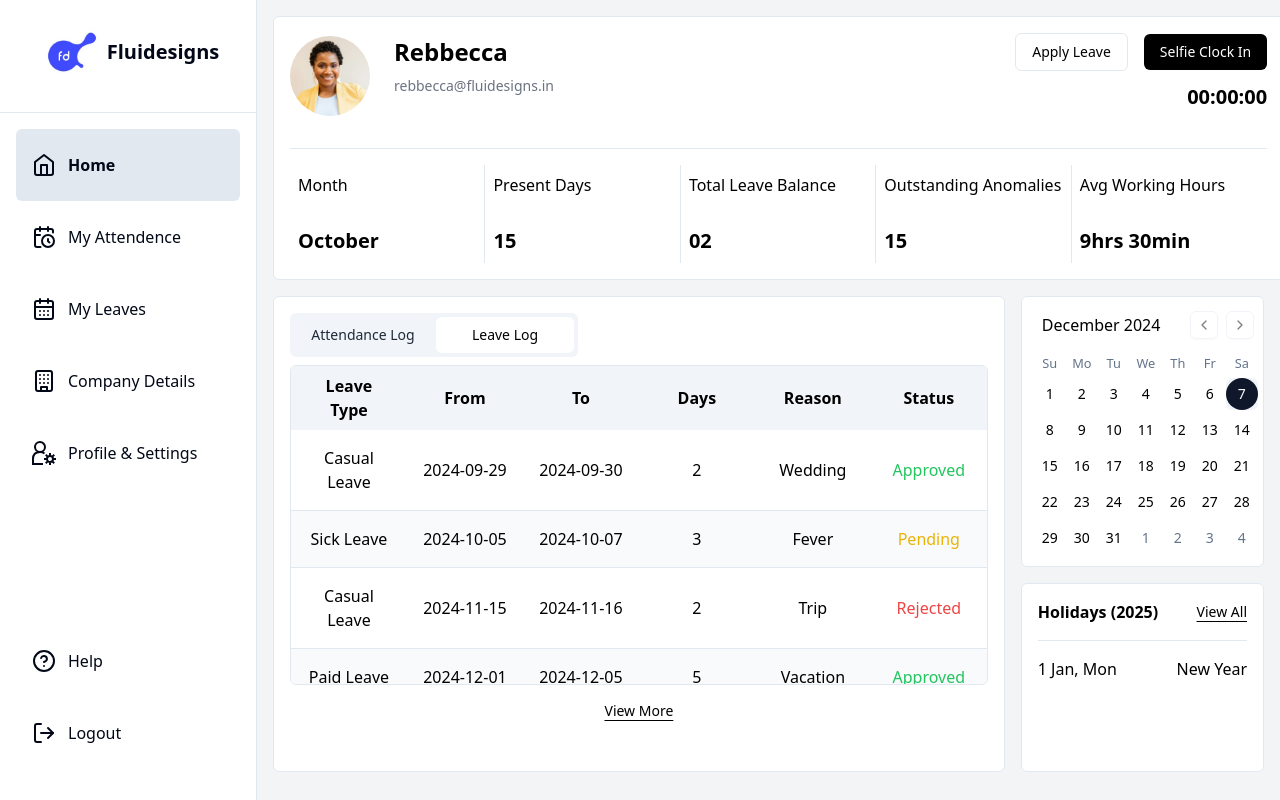
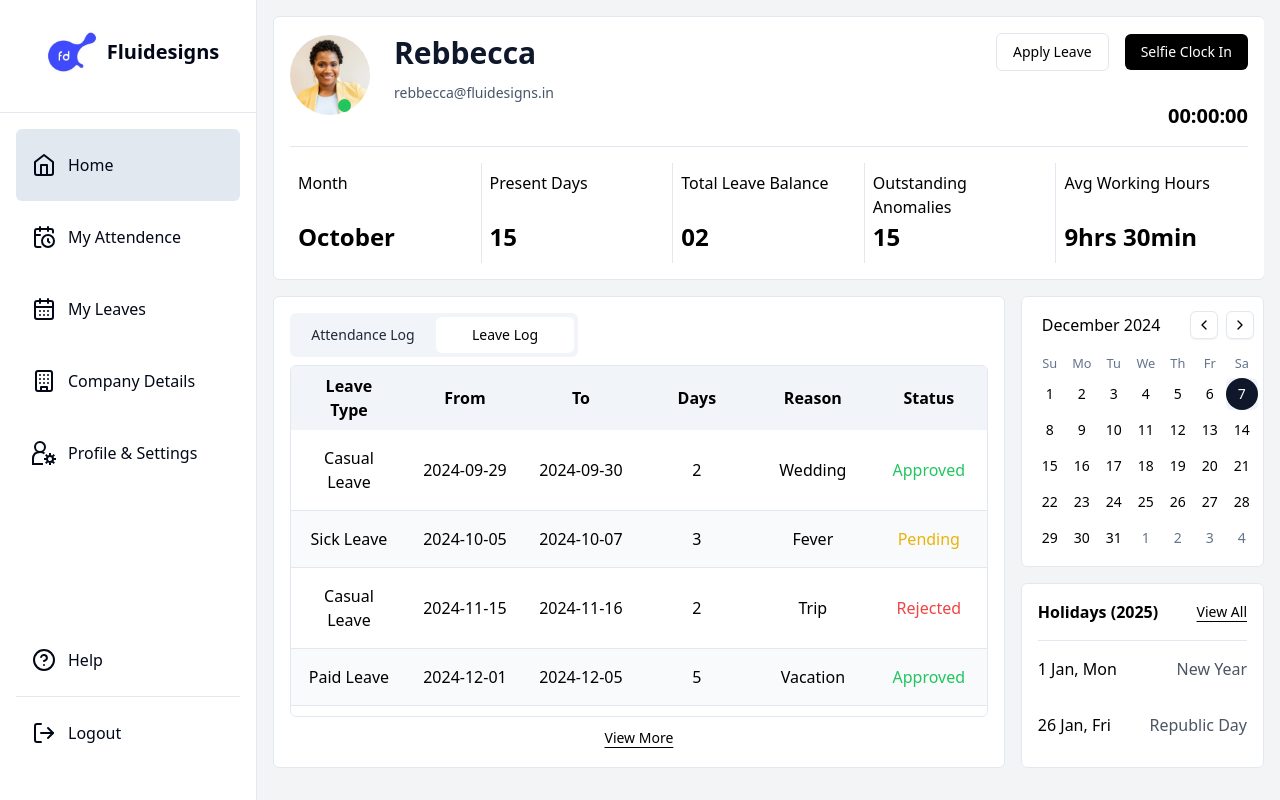
Before and after one commit to Gpooja13/Fluidesigns-Assignment, a React (Vite) app: page / in a window 1280 px wide. Built offline with nearby package versions, Linux system fonts and the light colour scheme.

Commit message:
second commit

```diff
--- a/src/App.jsx
+++ b/src/App.jsx
@@ -9,7 +9,6 @@ const App = () => {
   return (
     <Router>
       <Routes>
-        {/* Wrap routes with MainLayout */}
         <Route path="/" element={<MainLayout />}>
           <Route index element={<Home />} />
           <Route path="/attendence" element={<ComingSoon/>} />
--- a/src/Info/Info.jsx
+++ b/src/Info/Info.jsx
@@ -7,6 +7,46 @@ export const overviewDetails={
 }
 
 export const leaveLog = [
+    {
+      leaveType: "Casual Leave",
+      from: "2024-09-29",
+      to: "2024-09-30",
+      days: 2,
+      reason: "Wedding",
+      status: "Approved",
+    },
+    {
+      leaveType: "Sick Leave",
+      from: "2024-10-05",
+      to: "2024-10-07",
+      days: 3,
+      reason: "Fever",
+      status: "Pending",
+    },
+    {
+      leaveType: "Casual Leave",
+      from: "2024-11-15",
+      to: "2024-11-16",
+      days: 2,
+      reason: "Trip",
+      status: "Rejected",
+    },
+    {
+      leaveType: "Paid Leave",
+      from: "2024-12-01",
+      to: "2024-12-05",
+      days: 5,
+      reason: "Vacation",
+      status: "Approved",
+    },
+    {
+      leaveType: "Sick Leave",
+      from: "2024-12-10",
+      to: "2024-12-12",
+      days: 3,
+      reason: "Infection",
+      status: "Pending",
+    },
     {
       leaveType: "Casual Leave",
       from: "2024-09-29",
@@ -79,4 +119,45 @@ export const leaveLog = [
       hoursWorked: "7",
       status: "Present",
     },
+    {
+      date: "01-12-2024",
+      checkIn: "9:00 AM",
+      checkOut: "5:00 PM",
+      hoursWorked: "8",
+      status: "Present",
+    },
+    {
+      date: "02-12-2024",
+      checkIn: "9:30 AM",
+      checkOut: "5:30 PM",
+      hoursWorked: "8",
+      status: "Present",
+    },
+    {
+      date: "03-12-2024",
+      checkIn: "-",
+      checkOut: "-",
+      hoursWorked: "0",
+      status: "Absent",
+    },
+    {
+      date: "04-12-2024",
+      checkIn: "9:25 AM",
+      checkOut: "5:00 PM",
+      hoursWorked: "7",
+      status: "Present",
+    },
   ];
+
+
+  export const holidaylist = [
+    { date: "1 Jan", day: "Mon", description: "New Year" },
+    { date: "26 Jan", day: "Fri", description: "Republic Day" },
+    { date: "8 Mar", day: "Fri", description: "Holi" },
+    { date: "29 Mar", day: "Sat", description: "Good Friday" },
+    { date: "1 May", day: "Wed", description: "Labor Day" },
+    { date: "15 Aug", day: "Thu", description: "Independence Day" },
+    { date: "2 Oct", day: "Wed", description: "Gandhi Jayanti" },
+    { date: "10 Nov", day: "Sun", description: "Diwali" },
+    { date: "25 Dec", day: "Wed", description: "Christmas" },
+  ];
--- a/src/components/Frame.jsx
+++ b/src/components/Frame.jsx
@@ -3,7 +3,7 @@ import { Outlet } from "react-router-dom";
 
 const Frame = () => {
   return (
-    <main className="min-w-0 flex-1 overflow-auto bg-gray-100 thin-scrollbar"><Outlet/></main>
+    <main className="min-w-0 flex-1 overflow-y-auto bg-gray-100 thin-scrollbar"><Outlet/></main>
   );
 };
 
--- a/src/components/Holidays.jsx
+++ b/src/components/Holidays.jsx
@@ -1,12 +1,19 @@
 import React, { useState } from "react";
 import { Calendar } from "./ui/calendar";
+import { holidaylist } from "@/Info/Info";
 
 const Holidays = () => {
   const [date, setDate] = useState(new Date());
+  const [showAll, setShowAll] = useState(false);
+
+  const initialCount = 5;
+  const displayedHolidays = showAll ? holidaylist : holidaylist.slice(0, initialCount);
+
+  const toggleShowAll = () => setShowAll(!showAll);
 
   return (
-    <aside className="w-[19vw] h-[59.5vh] gap-4 rounded-md flex flex-col">
-    {/* Calendar */}
+    <aside className="w-[19vw] h-[calc(100vh-41vh)] gap-4 rounded-md flex flex-col">
+      {/* Calendar */}
       <Calendar
         mode="single"
         selected={date}
@@ -14,20 +21,27 @@ const Holidays = () => {
         className="rounded-md border bg-white"
       />
       {/* Holidays */}
-      <div className="bg-white w-full h-full flex flex-col border border-slate-200 rounded-md p-4 gap-4">
+      <div className="bg-white w-full min-h-[calc(100vh-33vh-50vh)] flex flex-col border border-slate-200 rounded-md p-4 pb-6 gap-4">
+        {/* Fixed Header */}
         <div className="flex justify-between items-center">
           <h5 className="font-semibold text-black">Holidays (2025)</h5>
-          <button className="underline underline-offset-4 text-sm text-black">
-            View All
+          <button
+            className="underline underline-offset-4 text-sm text-black"
+            onClick={toggleShowAll}
+          >
+            {showAll ? "Show Less" : "View All"}
           </button>
         </div>
         <hr />
-        <div>
-          <ul className="overflow-scroll thin-scrollbar">
-            <li className="flex justify-between items-center text-black">
-              <span>1 Jan, Mon</span>
-              <span>New Year</span>
-            </li>
+        {/* Scrollable List */}
+        <div className="overflow-y-auto thin-scrollbar flex-1">
+          <ul className="flex flex-col gap-8">
+            {displayedHolidays.map((holiday, index) => (
+              <li key={index} className="flex justify-between items-center">
+                <span className="text-black">{`${holiday.date}, ${holiday.day}`}</span>
+                <span>{holiday.description}</span>
+              </li>
+            ))}
           </ul>
         </div>
       </div>
--- a/src/components/LeavesRecord.jsx
+++ b/src/components/LeavesRecord.jsx
@@ -3,10 +3,22 @@ import { leaveLog, attendanceLog } from "../Info/Info";
 
 const LeavesRecord = () => {
   const [selected, setSelected] = useState("LeaveLog");
+  const [showAll, setShowAll] = useState(false);
+
+  // Number of logs to display initially
+  const initialCount = 5;
+
+  // Determine which log list to show
+  const getLogsToDisplay = () => {
+    const logs = selected === "LeaveLog" ? leaveLog : attendanceLog;
+    return showAll ? logs : logs.slice(0, initialCount);
+  };
 
   const renderTableContent = () => {
+    const logsToDisplay = getLogsToDisplay();
+
     if (selected === "LeaveLog") {
-      return leaveLog.map((log, index) => (
+      return logsToDisplay.map((log, index) => (
         <tr
           key={index}
           className={`${
@@ -34,7 +46,7 @@ const LeavesRecord = () => {
         </tr>
       ));
     } else if (selected === "AttendanceLog") {
-      return attendanceLog.map((log, index) => (
+      return logsToDisplay.map((log, index) => (
         <tr
           key={index}
           className={`${
@@ -63,8 +75,11 @@ const LeavesRecord = () => {
     }
   };
 
+  const handleViewMore = () => setShowAll(!showAll);
+
   return (
-    <div className="w-[59vw] h-[59.5vh] flex flex-col bg-white border border-slate-200 rounded-md p-4 gap-2">
+    <div className="w-[calc(100vw-16rem)] h-[calc(100vh-41vh)] flex flex-col bg-white border border-slate-200 rounded-md p-4 gap-2">
+      {/* Toggle Buttons */}
       <div className="p-1 w-72 flex items-center gap-1 bg-slate-100 rounded-md text-sm font-medium">
         <button
           className={`px-3 py-2 w-36 rounded-md ${
@@ -72,7 +87,10 @@ const LeavesRecord = () => {
               ? "bg-white text-black"
               : "bg-slate-100 text-gray-800"
           }`}
-          onClick={() => setSelected("AttendanceLog")}
+          onClick={() => {
+            setSelected("AttendanceLog");
+            setShowAll(false); // Reset view state when switching logs
+          }}
         >
           Attendance Log
         </button>
@@ -82,13 +100,17 @@ const LeavesRecord = () => {
               ? "bg-white text-black"
               : "bg-slate-100 text-gray-800"
           }`}
-          onClick={() => setSelected("LeaveLog")}
+          onClick={() => {
+            setSelected("LeaveLog");
+            setShowAll(false); // Reset view state when switching logs
+          }}
         >
           Leave Log
         </button>
       </div>
 
-      <div className="bg-slate-100 border border-slate-200 rounded-md max-h-80 overflow-y-auto thin-scrollbar">
+      {/* Log Table */}
+      <div className="bg-slate-100 border border-slate-200 rounded-md max-h-[44vh] overflow-y-auto thin-scrollbar">
         <table className="w-full border-collapse">
           <thead className="sticky top-0 bg-slate-100 text-black z-10">
             <tr>
@@ -116,8 +138,12 @@ const LeavesRecord = () => {
         </table>
       </div>
 
-      <div className="text-black underline underline-offset-4 text-center text-sm cursor-pointer mt-2">
-        View More
+      {/* View More */}
+      <div
+        className="text-black underline underline-offset-4 text-center text-sm cursor-pointer m-auto"
+        onClick={handleViewMore}
+      >
+        {showAll ? "View Less" : "View More"}
       </div>
     </div>
   );
--- a/src/components/Overview.jsx
+++ b/src/components/Overview.jsx
@@ -3,23 +3,24 @@ import { overviewDetails } from "../Info/Info";
 
 const Overview = () => {
   return (
-    <main className="h-[33vh] w-[79vw] bg-white border border-slate-200 rounded-md p-4 gap-2 flex items-center flex-col">
+    <main className="h-[33vh] w-[calc(100vw-18rem)] bg-white border border-slate-200 rounded-md p-4 gap-2 flex items-center flex-col">
       <div className="flex justify-between items-center w-full h-1/2">
         <div className="flex items-start gap-6">
           <div>
             <img
               src="/profilePic.webp"
               alt="profile-pic"
-              className="h-[10vh]  rounded-full"
+              className="h-[10vh] rounded-full"
+              style={{ width: "10vh", height: "10vh" }}
             />
-            <figure className="rounded-full w-[1vw] h-[1vw] relative left-12 bottom-4"></figure>
+            <figure className="rounded-full w-[1vw] h-[1vw] relative left-12 bg-green-500 bottom-4"></figure>
           </div>
-          <div className="flex flex-col justify-between h-full gap-2">
-            <span className="font-semibold text-2xl text-black">Rebbecca</span>
-            <span className="text-gray-500 text-sm">rebbecca@fluidesigns.in</span>
+          <div className="flex flex-col justify-between h-full gap-3">
+            <h2 className="font-semibold text-3xl text-[#0F172A]">Rebbecca</h2>
+            <span className="text-slate-600 text-sm">rebbecca@fluidesigns.in</span>
           </div>
         </div>
-        <div className="flex flex-col items-end h-full gap-3">
+        <div className="flex flex-col justify-between items-end h-full gap-3">
           <div className="flex items-center gap-4">
             <button className="bg-white rounded-md w-auto py-2 px-4 font-medium border text-sm text-black">
               Apply Leave
@@ -39,7 +40,7 @@ const Overview = () => {
           return (
             <div key={idx} className={`flex flex-col w-1/5 h-full justify-between ${idx!==Object.entries(overviewDetails).length-1?"border-r":""}  border-slate-200 p-2 text-black`}>
               <span>{key}</span>
-              <span className="font-semibold text-xl">{value}</span>
+              <span className="font-semibold text-[3vh]">{value}</span>
             </div>
           );
         })}
--- a/src/components/SideBar.jsx
+++ b/src/components/SideBar.jsx
@@ -53,7 +53,7 @@ export default function SideBar() {
                     onClick={() => setSelected(menuItems[index])}
                     className={`h-[9vh] flex items-center justify-start text-lg rounded-md hover:bg-slate-100 ${
                       selected.title === item.title
-                        ? "font-semibold bg-slate-200 hover:bg-slate-200"
+                        ? " bg-slate-200 hover:bg-slate-200"
                         : ""
                     }`}
                   >
@@ -73,6 +73,7 @@ export default function SideBar() {
                 <span className="m-3 text-[16px]">Help</span>
               </li>
             </Link>
+            <hr/>
             <Link>
               <li className="h-[9vh] flex items-center justify-start text-lg rounded-md hover:bg-slate-100">
                 <span className="ml-4 text-2xl">
--- a/src/components/ui/calendar.jsx
+++ b/src/components/ui/calendar.jsx
@@ -22,7 +22,7 @@ function Calendar({
         nav: "space-x-1 flex items-center",
         nav_button: cn(
           buttonVariants({ variant: "outline" }),
-          "h-7 w-7 bg-transparent p-0 opacity-50 hover:opacity-100"
+          "h-7 w-7 text-black p-0 opacity-100 hover:opacity-80"
         ),
         nav_button_previous: "absolute right-10",
         nav_button_next: "absolute right-1",
@@ -47,7 +47,7 @@ function Calendar({
           "bg-primary text-primary-foreground hover:bg-primary hover:text-primary-foreground focus:bg-primary focus:text-primary-foreground",
         day_today: "bg-accent text-accent-foreground",
         day_outside:
-          "day-outside text-muted-foreground aria-selected:bg-accent/50 aria-selected:text-muted-foreground",
+          "day-outside text-muted-foreground aria-selected:bg-accent/50 aria-selected:text-muted-foreground ",
         day_disabled: "text-muted-foreground opacity-50",
         day_range_middle:
           "aria-selected:bg-accent aria-selected:text-accent-foreground",
--- a/src/pages/Home.jsx
+++ b/src/pages/Home.jsx
@@ -5,9 +5,9 @@ import Holidays from "../components/Holidays";
 
 export default function Home() {
   return (
-    <div className="text-gray-600 body-font flex flex-col m-4 gap-4">
+    <div className="text-gray-600 body-font flex flex-col m-4 gap-4 overflow-hidden">
       <Overview />
-      <div className="flex items-center gap-4">
+      <div className="flex items-center gap-4 overflow-hidden">
         <LeavesRecord />
         <Holidays/>
       </div>
```
